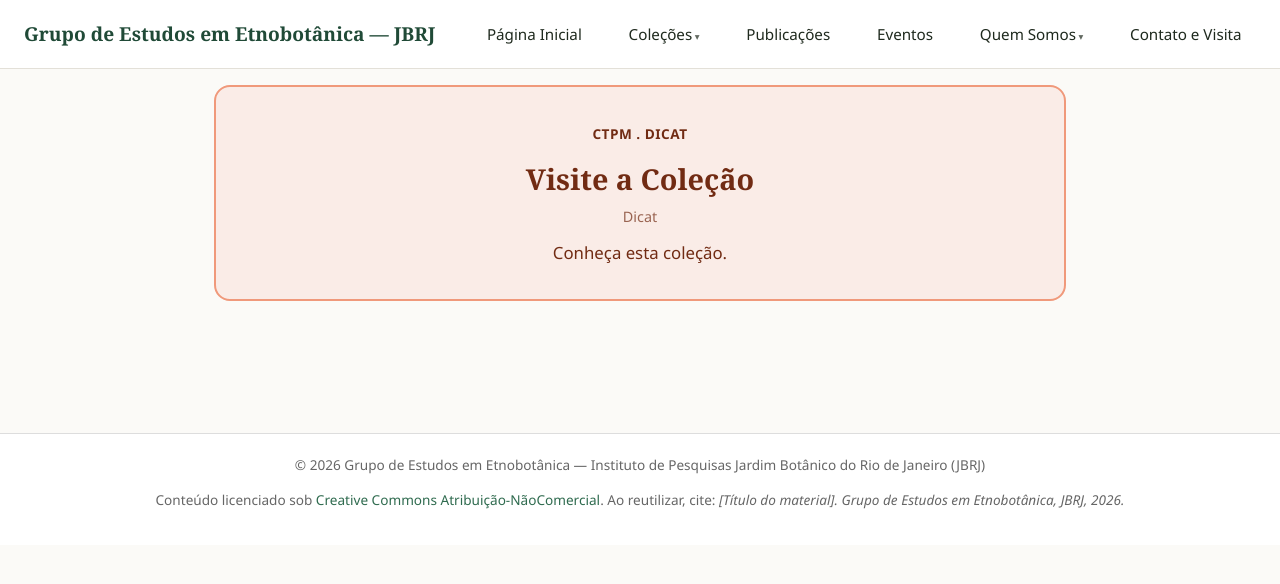
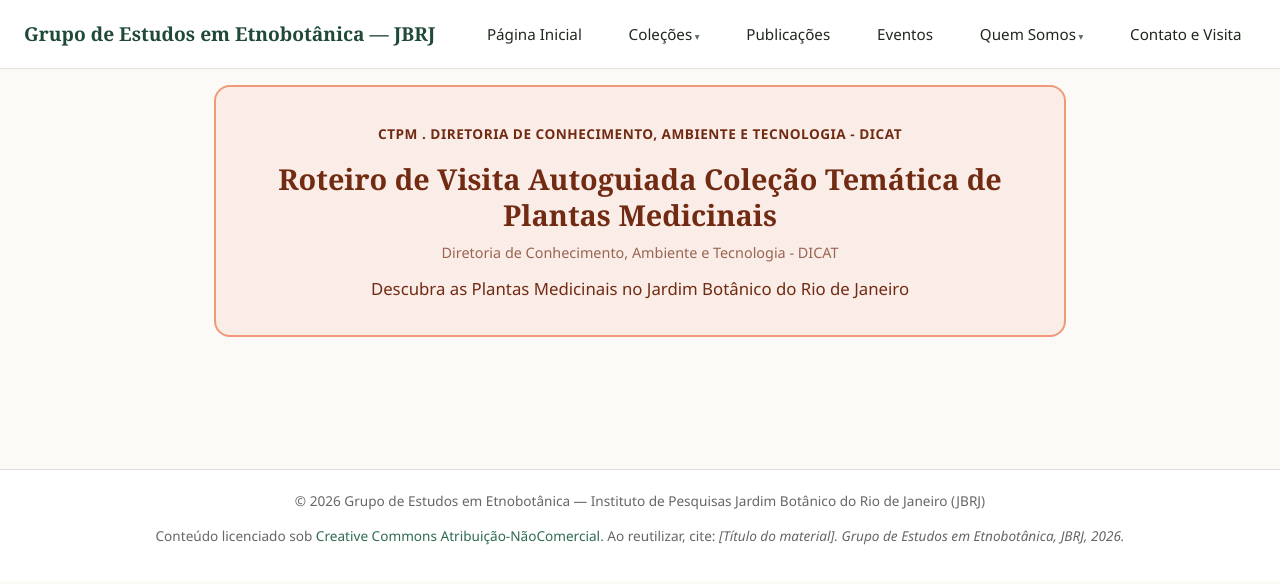
Before and after one commit to etnobotanicajbrj/site-principal, a Jekyll site: the page built from colecoes/ctpm/visite.md, in a window 1280 px wide. Shown: the top 584 px of the page. Built offline with Jekyll 4.4.1, drawn with Linux system fonts in a browser that asks for light colours.

Commit message:
Update visite.md

```diff
--- a/colecoes/ctpm/visite.md
+++ b/colecoes/ctpm/visite.md
@@ -1,15 +1,9 @@
 ---
-title: "Visite a Coleção"
+title: "Roteiro de Visita Autoguiada Coleção Temática de Plantas Medicinais"
 sigla: "CTPM"
-diretoria: "Dicat"
-cor: ctpm
+diretoria: "Diretoria de Conhecimento, Ambiente e Tecnologia - DICAT"
+cor: "ctpm"
 layout: colecao
-permalink: /colecoes/ctpm/visite/
+permalink: /colecoes/ctpm/
+descricao: "Descubra as Plantas Medicinais no Jardim Botânico do Rio de Janeiro"
 ---
-
-<!--
-  Migrar aqui o conteúdo da página "Visite" do repositório antigo
-  (medicinais_jbrj.github.io) — o roteiro autoguiado completo, incluindo
-  os áudios. O repositório antigo continua acessível como memória, então
-  é só copiar o conteúdo de lá para cá.
--->
```
